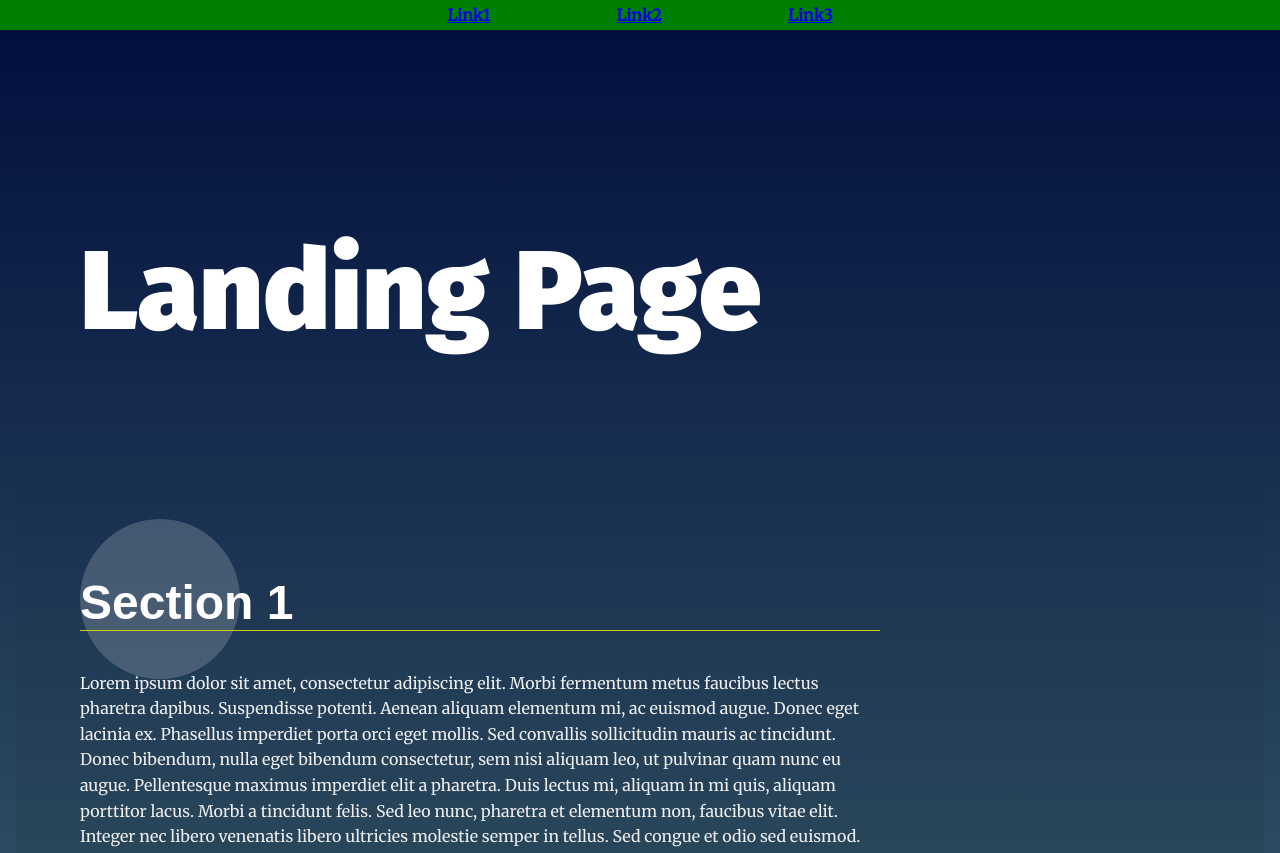
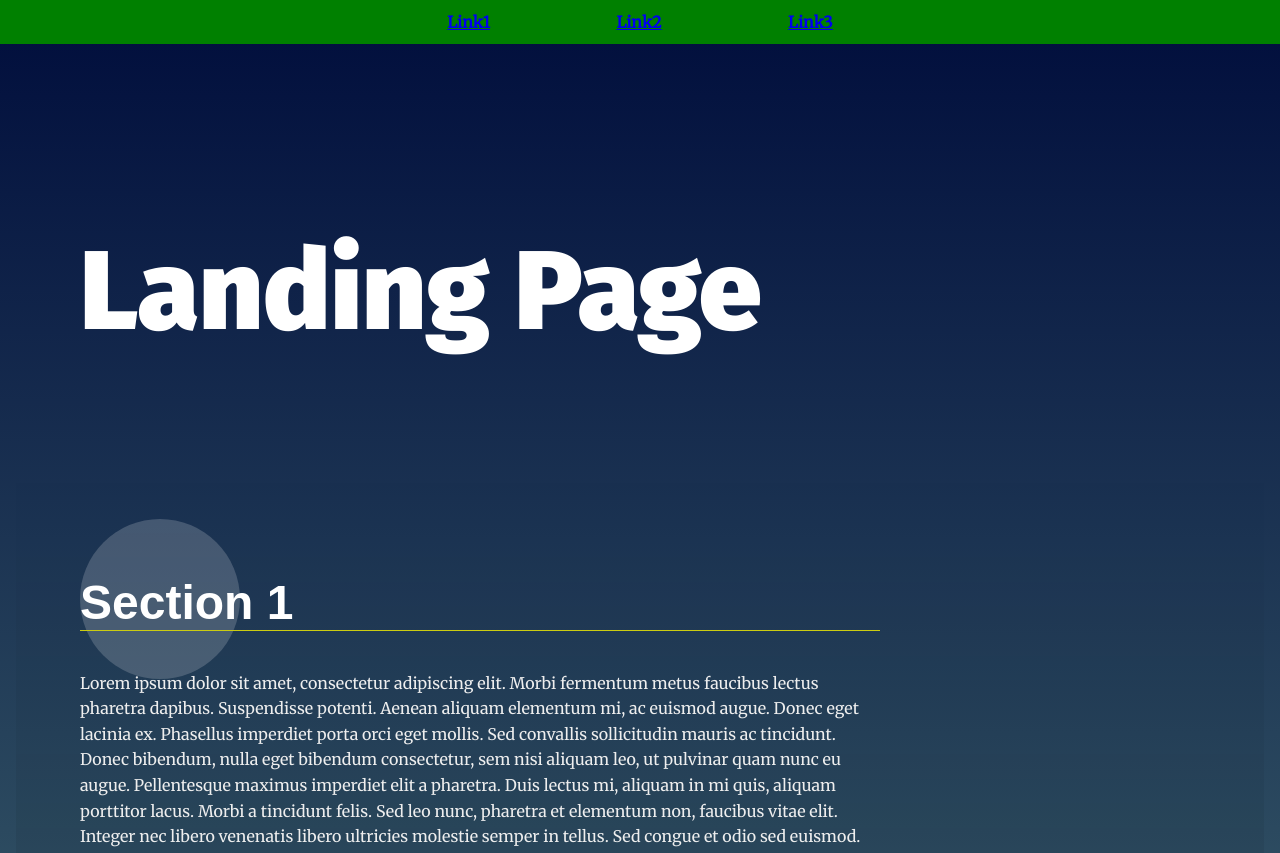
Before and after one commit to Gregg-Hendrix/landing-page, a plain HTML site: page index.html in a window 1280 px wide. Shown: the top 853 px of the page. Drawn offline with Linux system fonts and the light colour scheme.

```diff
--- a/css/styles.css
+++ b/css/styles.css
@@ -85,7 +85,7 @@ section {
     flex-direction: row;
     justify-content: space-around;
     margin: 2px;
-    padding: 3px;
+    padding: 10px;
     width: 40%;
 }
 
@@ -94,17 +94,17 @@ section {
 }
 
 
-/* .menu__link {
+.menu__link {
     display: flex;
     align-content: space-between;
     justify-content: space-between;
-} */
+}
 
-/* .navbar__menu ul {
+.navbar__menu ul {
     padding-left: 0;
     margin: 0;
     text-align: right;
-} */
+}
 
 .navbar__menu li {
     /* display: inline-block; */
```
